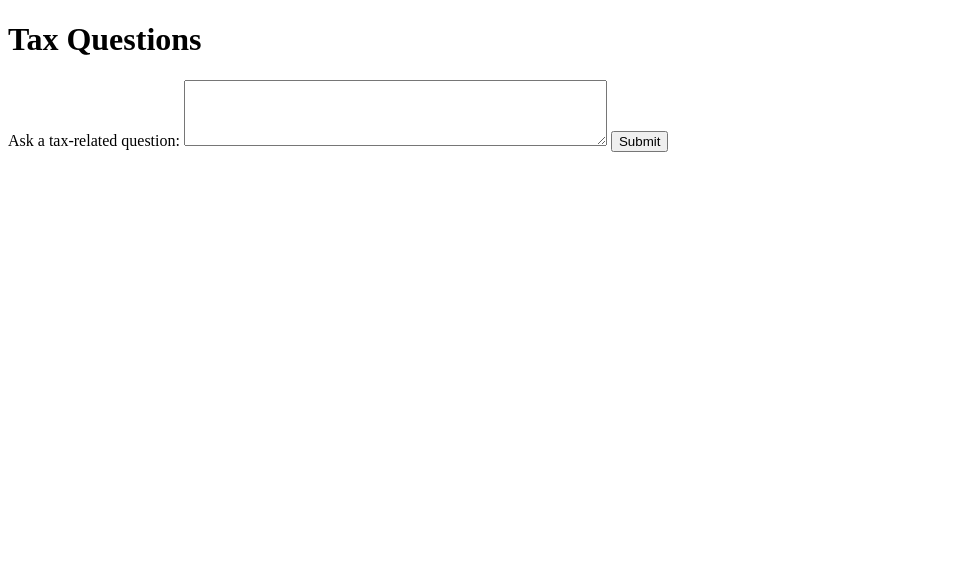
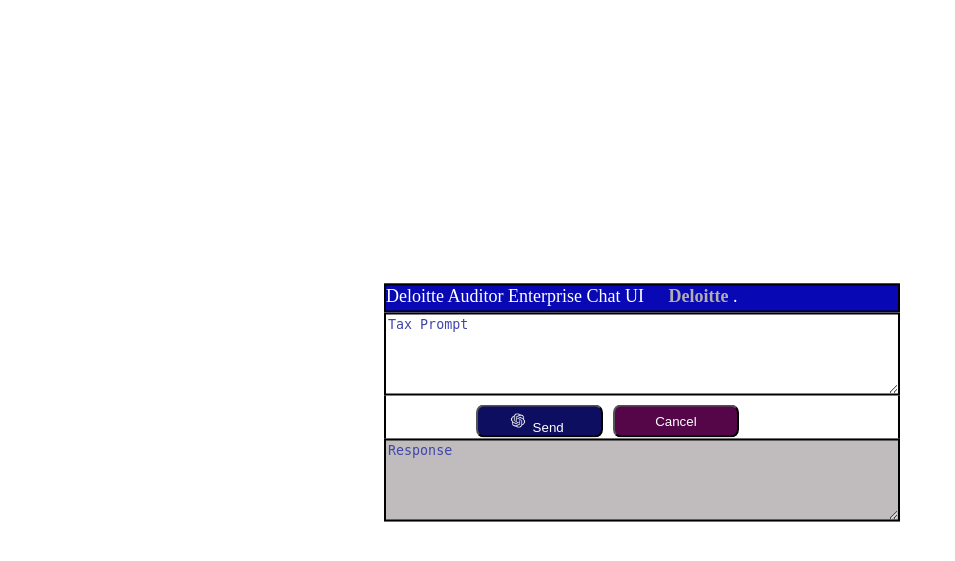
Before and after one commit to SankalpSTiwari/Auditor-Enterprise-Chat-UI, a Flask app: page / in a window 1280 px wide. Shown: the top 561 px of the page, without its empty margins (0-955 px from the left). Run offline with Flask 3, Linux system fonts and the light colour scheme.

Commit message:
Updated frontend for Question Page

```diff
--- a/templates/question.html
+++ b/templates/question.html
@@ -1,33 +1,149 @@
 <!DOCTYPE html>
 <html>
+
 <head>
     <title>Tax Questions</title>
+    <style>
+        .centerMainDiv {
+            border: 0px solid;
+            position: absolute;
+            top: 50%;
+            left: 50%;
+            transform: translate(-50%, -50%);
+            width: 40%;
+        }
+
+        .divHeading {
+            border: 2px solid;
+            background-color: rgb(8, 8, 180);
+            /* width: 416px; */
+            width: 100%;
+            height: 25px;
+            font-size: large;
+
+        }
+
+        .divinputbuttons {
+            height: 50px;
+            width: 100%;
+            border: 2px solid;
+        }
+
+        .button-container {
+            display: flex;
+            margin-left: 90px;
+            padding-top: 15px;
+            padding-bottom: 15px;
+            gap: 10px;
+
+        }
+
+        .buttonSend {
+            background-color: rgb(14, 14, 96);
+            color: white;
+            min-width: 30%;
+            border-radius: 8px;
+
+        }
+
+        .buttonSend img {
+            /* left: 50%;
+    margin-left: -15px;
+    top: 50%;*/
+            height: 22px;
+            width: 22px;
+            margin-left: -8px;
+            margin-top: -3px;
+            position: relative;
+        }
+
+        .buttonCancel {
+            background-color: rgb(84, 6, 73);
+            color: white;
+            min-width: 30%;
+            border-radius: 8px;
+        }
+
+        .divinput {
+            height: 75px;
+            width: 100%;
+        }
+
+        .textareainput {
+            height: 75px;
+            width: 99.3%;
+            border: 2px solid;
+        }
+
+        ::placeholder {
+            color: rgb(64, 69, 168);
+            opacity: 1;
+            /* Firefox */
+        }
+
+        .divoutput {
+            height: 75px;
+            width: 100%;
+        }
+
+        .textareaoutput {
+            min-height: 75px;
+            width: 99.3%;
+            margin-top: -3px;
+            background-color: rgb(192, 188, 190);
+            border: 2px solid;
+        }
+
+        .divend {
+            height: 20px;
+            width: 99%;
+            border: 2px solid;
+        }
+    </style>
 </head>
+
 <body>
-    <h1>Tax Questions</h1>
-    <form id="question-form">
-        <label for="question">Ask a tax-related question:</label>
-        <textarea name="question" id="question" rows="4" cols="50"></textarea>
-        <input type="submit" value="Submit">
-    </form>
-    <div id="response">
-        {% if response %}
-            <h2>Response:</h2>
-            <p>{{ response }}</p>
-        {% endif %}
+    <!-- <h1>Tax Questions</h1> -->
+    <div class="centerMainDiv">
+        <div class="divHeading">
+            <a style="color:white;">Deloitte Auditor Enterprise Chat UI</a>
+            <a style="margin-left: 20px; font-weight:bolder ;color: rgb(178, 174, 174);">Deloitte</a>
+            <a style="color:white;">.</a>
+        </div>
+        <div class="divinput">
+            <!-- <textarea class="textareainput" id="question" placeholder="Tax Prompt"></textarea> -->
+            <textarea class="textareainput" name="question" id="question" rows="4" cols="50"
+                placeholder="Tax Prompt"></textarea>
+            <!-- <input type="button" id="submit-button" value="Submit"> -->
+        </div>
+
+        <div class="divinputbuttons">
+            <div class="button-container">
+                <button class="buttonSend" id="submit-button">
+                    <img src="/static/img/chatgpt.png" style="padding-top: 5px;"/>
+                    Send
+                </button>
+                <button onclick="cancelQuestion()" class="buttonCancel">Cancel</button>
+            </div>
+        </div>
+
+
+        <div class="divoutput">
+            <textarea class="textareaoutput" id="response-textarea" readonly placeholder="Response"></textarea>
+        </div>
     </div>
 
     <script src="https://code.jquery.com/jquery-3.6.0.min.js"></script>
     <script>
         $(document).ready(function () {
-            $("#question-form").submit(function (event) {
+            $("#submit-button").click(function (event) {
                 event.preventDefault();
                 $.ajax({
                     type: "POST",
                     url: "/ajax_response",
                     data: { question: $("#question").val() },
                     success: function (data) {
-                        $("#response").html(data.response);
+                        $("#response-textarea").val(data.response);
                     }
                 });
             });
@@ -35,4 +151,5 @@
     </script>
 
 </body>
+
 </html>
```
Also changed, not shown: 1 other file.
